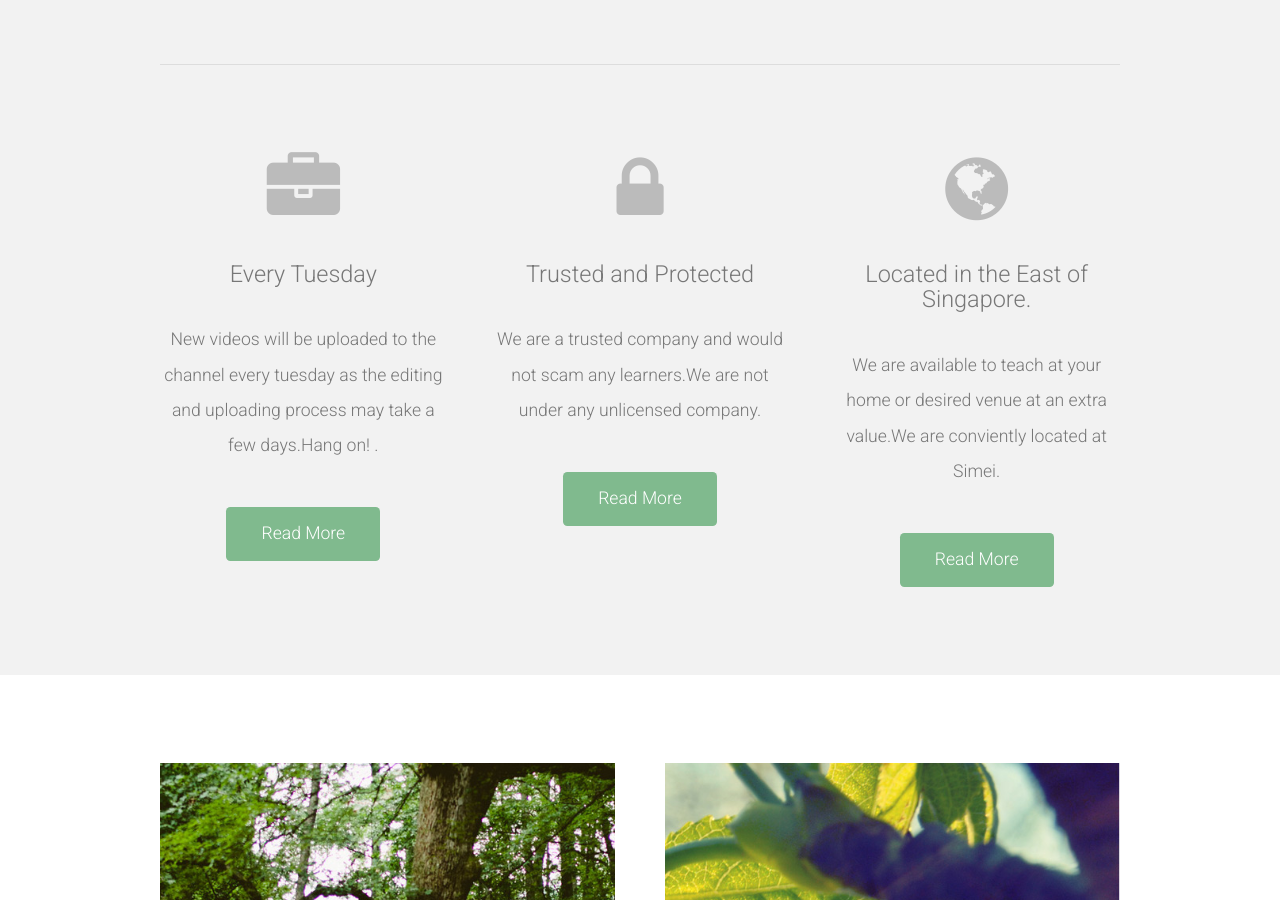
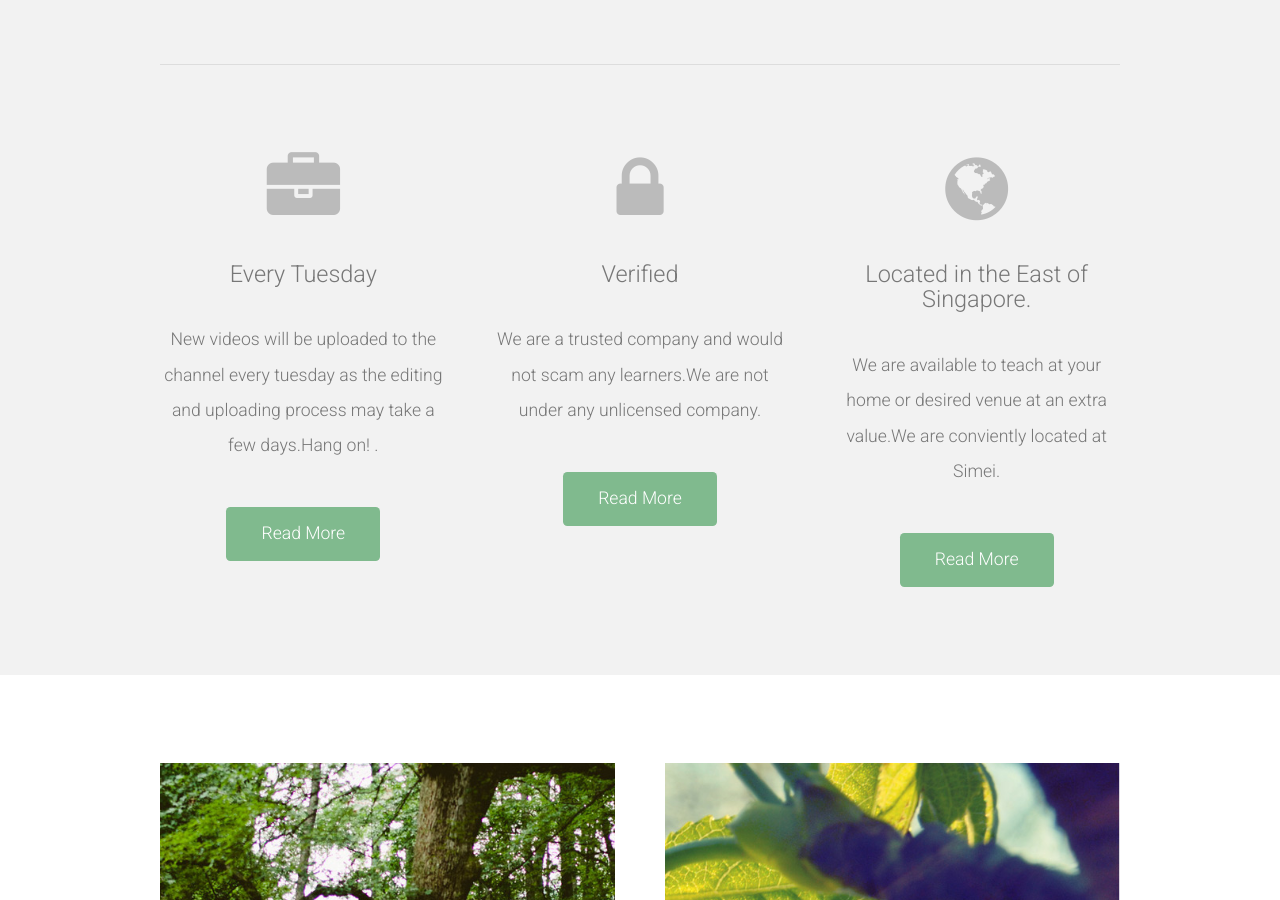
Before and after one commit to jwyazuardi/Linear-Jekyll-Theme-master, a Jekyll site: the page built from index.html, in a window 1280 px wide and 900 px high, scrolled down 665 px. Built offline with Jekyll 4.4.1, drawn with Linux system fonts in a browser that asks for light colours; nearby versions of some CDN libraries; the list of posts is cut into pages by our own code.

Commit message:
Update index.html

```diff
--- a/index.html
+++ b/index.html
@@ -19,7 +19,7 @@ layout: default
 			</section>
 			<section class="4u">
 				<span class="pennant"><span class="fa fa-lock"></span></span>
-				<h3>Trusted and Protected</h3>
+				<h3>Verified</h3>
 				<p>We are a trusted company and would not scam any learners.We are not under any unlicensed company.</p>
 				<a href="#" class="button button-style1">Read More</a>
 			</section>
```
